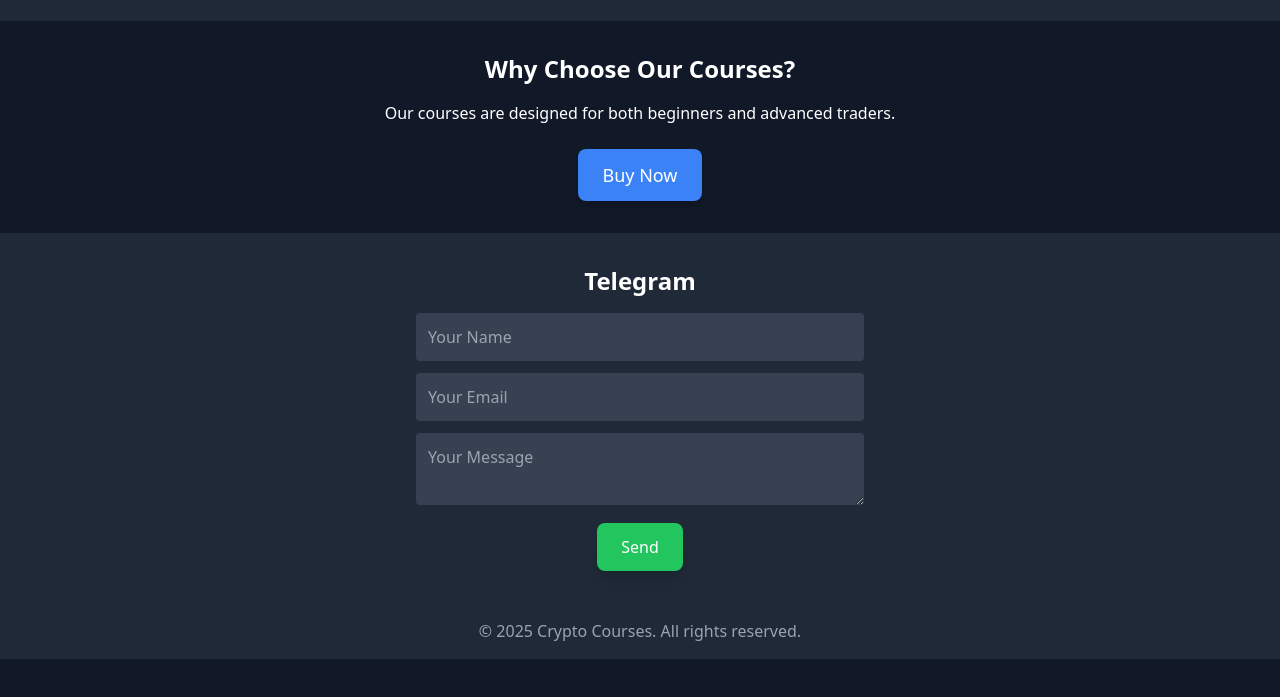
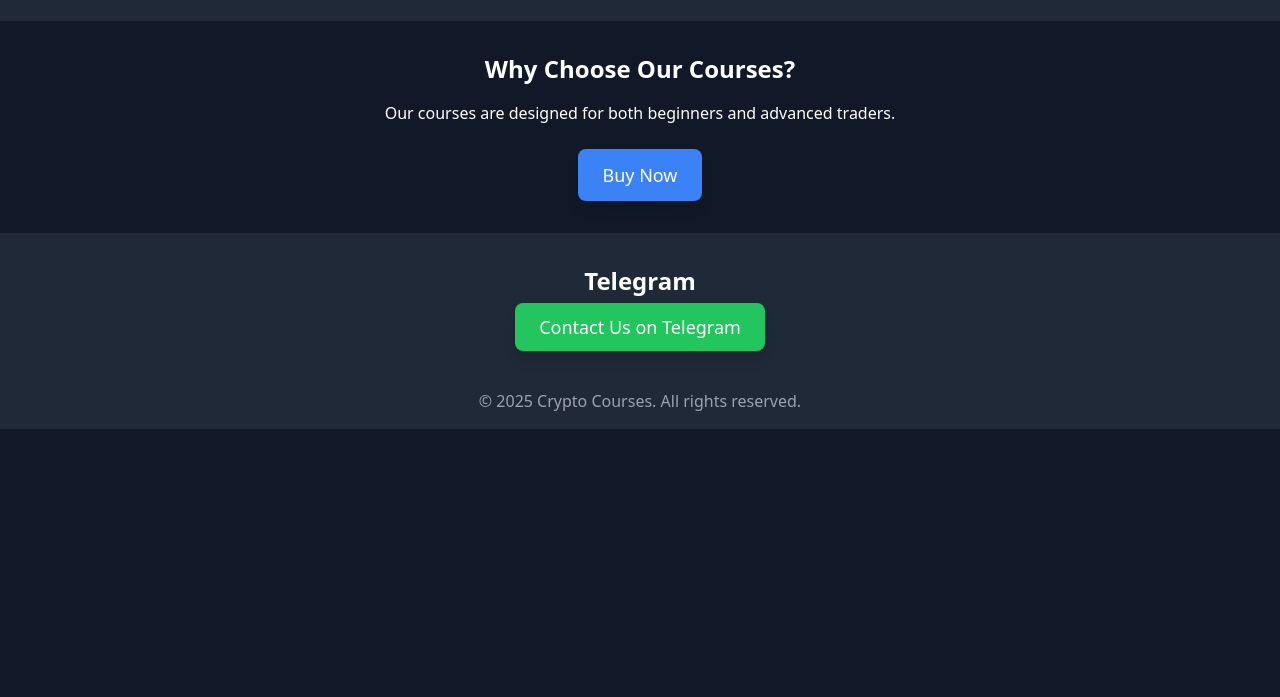
Before and after one commit to Vuda1/cryptomania, a plain HTML site: page index.html in a window 1280 px wide. Shown: the part 99-796 px from the top of the page. Drawn offline with nearby package versions, Linux system fonts and the light colour scheme.

Commit message:
Update index.html

```diff
--- a/index.html
+++ b/index.html
@@ -23,12 +23,9 @@
 
     <section class="p-8 text-center bg-gray-800">
         <h2 class="text-2xl font-semibold">Telegram</h2>
-        <form class="mt-4 max-w-md mx-auto">
-            <input type="text" placeholder="Your Name" class="w-full p-3 rounded bg-gray-700 text-white mb-3">
-            <input type="email" placeholder="Your Email" class="w-full p-3 rounded bg-gray-700 text-white mb-3">
-            <textarea placeholder="Your Message" class="w-full p-3 rounded bg-gray-700 text-white mb-3"></textarea>
-            <button type="submit" class="bg-green-500 text-white px-6 py-3 rounded-lg shadow-lg">Send</button>
-        </form>
+        <div class="mt-4">
+            <a href="https://t.me/your_telegram" class="bg-green-500 text-white px-6 py-3 rounded-lg shadow-lg text-lg">Contact Us on Telegram</a>
+        </div>
     </section>
 
     <footer class="text-center p-4 bg-gray-800 text-gray-400">
```
